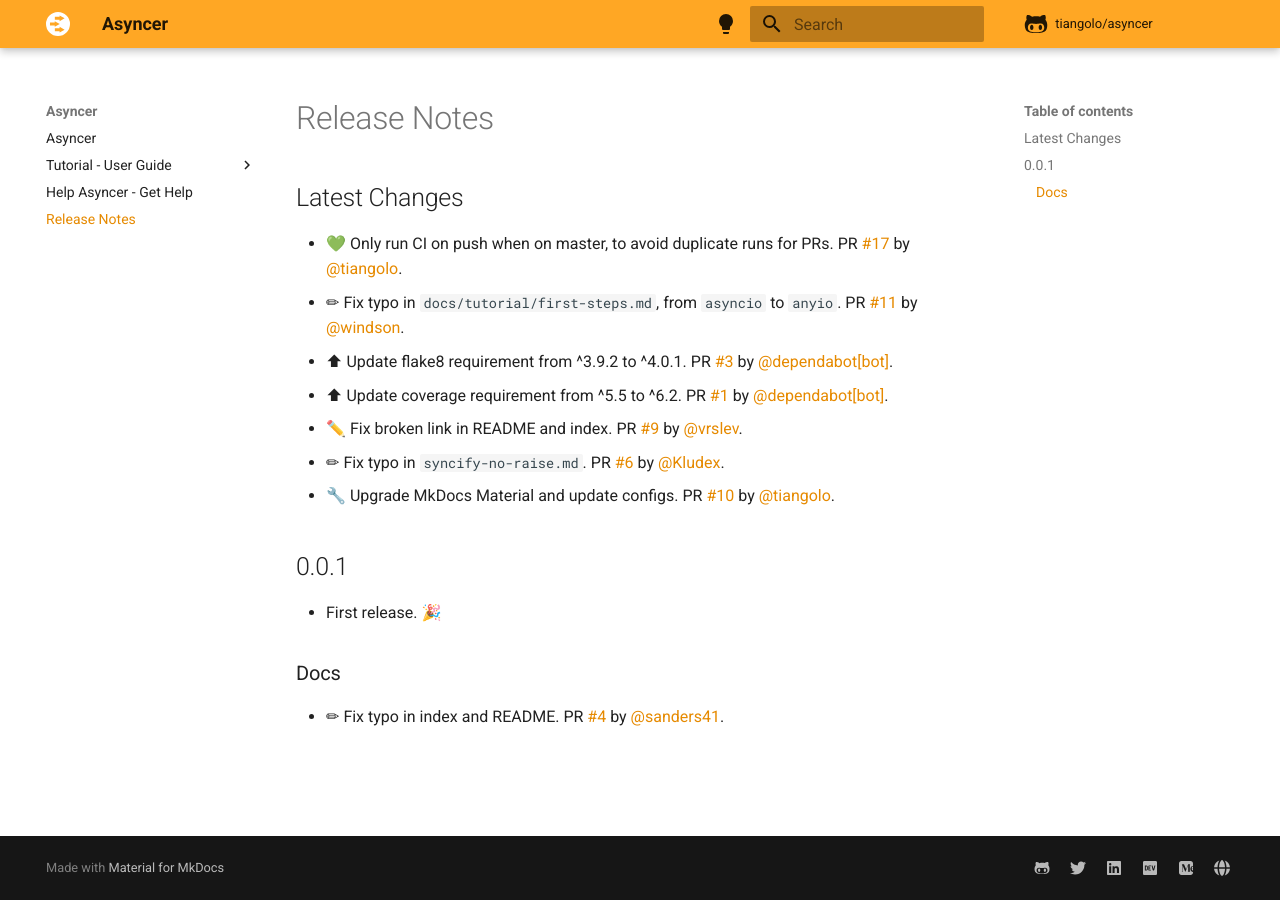
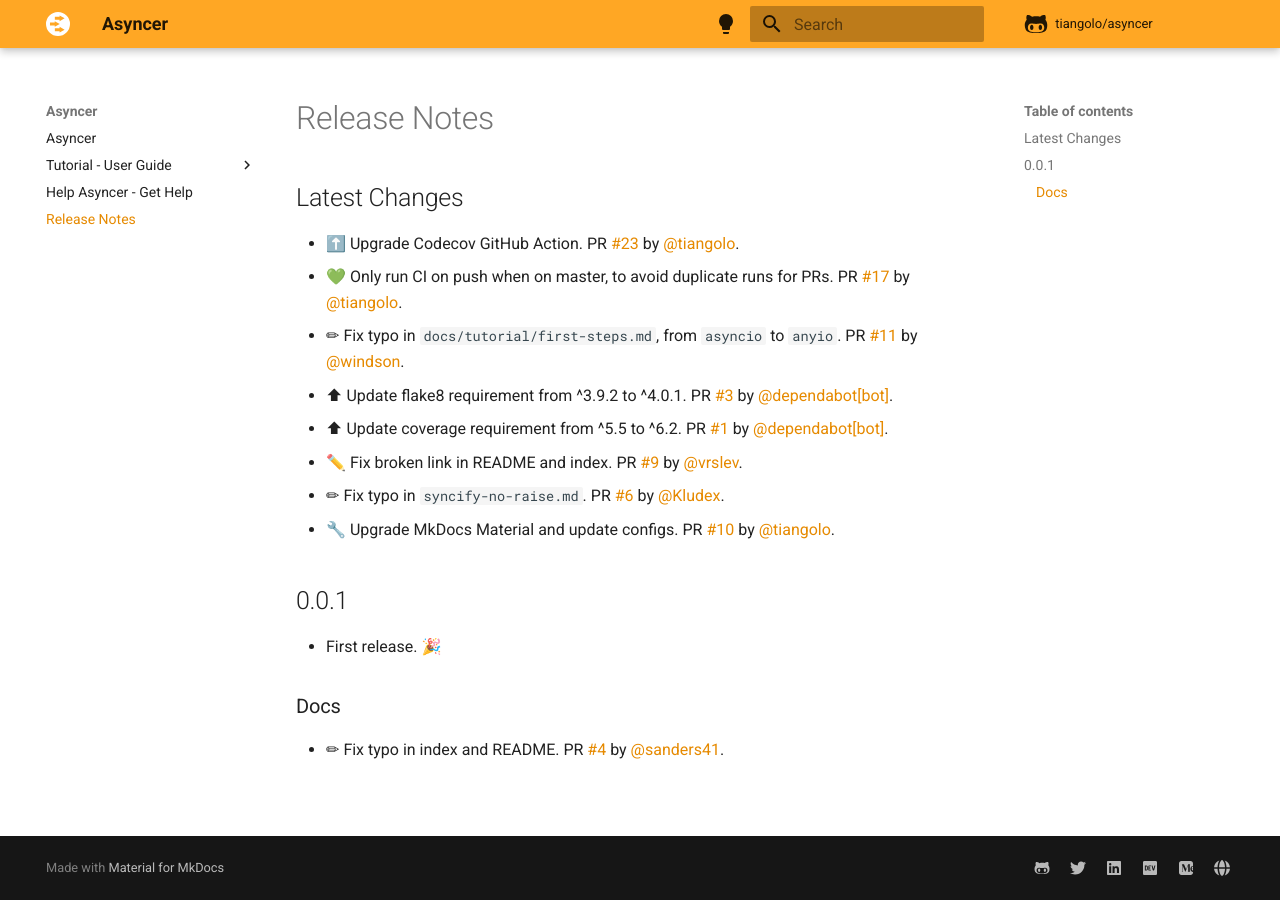
Before and after one commit to balintfrankas/fastapi-asyncer, an MkDocs documentation site: the page built from docs/release-notes.md, in a window 1280 px wide. Built offline with MkDocs 1.6.1 and Material for MkDocs 9.7.7, drawn with Linux system fonts in a browser that asks for light colours; comment, search, counter and statistics services are not loaded.

Commit message:
📝 Update release notes

```diff
--- a/docs/release-notes.md
+++ b/docs/release-notes.md
@@ -2,6 +2,7 @@
 
 ## Latest Changes
 
+* ⬆️ Upgrade Codecov GitHub Action. PR [#23](https://github.com/tiangolo/asyncer/pull/23) by [@tiangolo](https://github.com/tiangolo).
 * 💚 Only run CI on push when on master, to avoid duplicate runs for PRs. PR [#17](https://github.com/tiangolo/asyncer/pull/17) by [@tiangolo](https://github.com/tiangolo).
 * ✏ Fix typo in `docs/tutorial/first-steps.md`, from `asyncio` to `anyio`. PR [#11](https://github.com/tiangolo/asyncer/pull/11) by [@windson](https://github.com/windson).
 * ⬆ Update flake8 requirement from ^3.9.2 to ^4.0.1. PR [#3](https://github.com/tiangolo/asyncer/pull/3) by [@dependabot[bot]](https://github.com/apps/dependabot).
```
